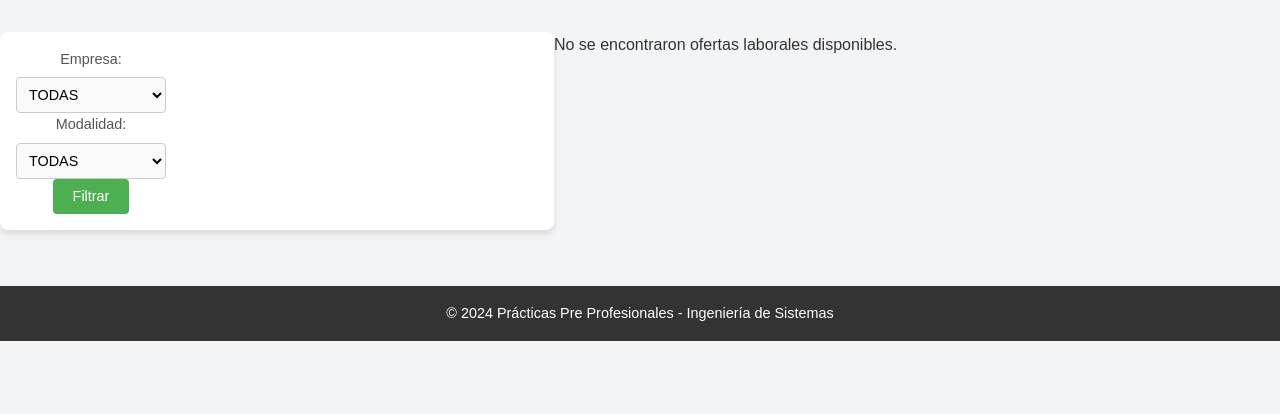
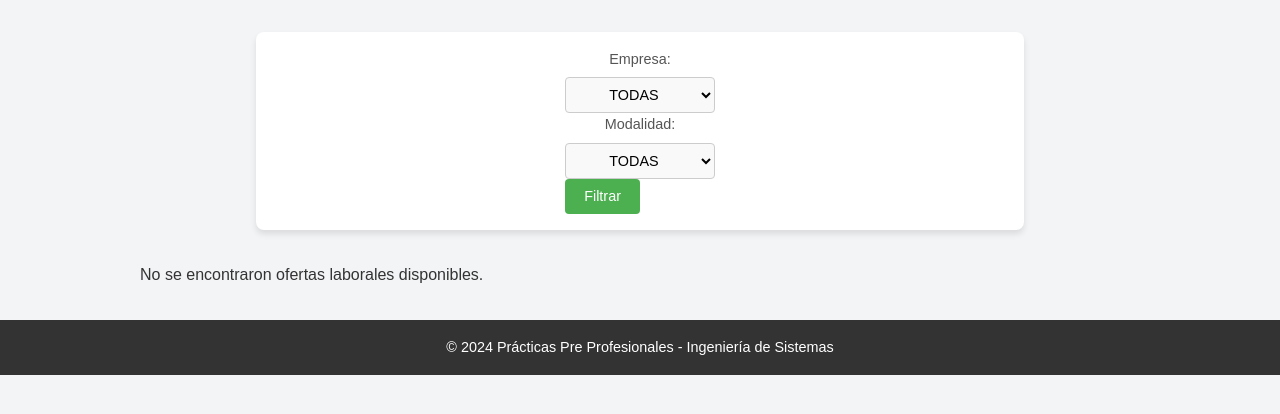
Before and after one commit to JesusMachaca/Web_Scraping, a Flask app: page / in a window 1280 px wide. Shown: the part 138-552 px from the top of the page. Run offline with Flask 3, Linux system fonts and the light colour scheme; data that the repository does not hold is empty; some libraries are stand-ins or nearby versions.

Commit message:
Update styles.css

```diff
--- a/static/styles.css
+++ b/static/styles.css
@@ -32,15 +32,84 @@ header p {
 
 /* Contenedor principal */
 main {
+    width: 100%;
     display: flex;
-    justify-content: center;
+    flex-direction: column;
+    align-items: center; /* Centramos todos los elementos dentro del main */
     padding: 2rem 0;
+}
+
+/* Sección de filtros */
+.filters {
+    width: 60%; /* Ancho del contenedor de filtros */
+    max-width: 800px; /* Limitar el ancho máximo */
+    margin-bottom: 2rem; /* Separar los filtros de las ofertas */
+    padding: 1rem;
+    background-color: #ffffff;
+    border-radius: 8px;
+    box-shadow: 0 4px 6px rgba(0, 0, 0, 0.1);
+    display: flex;
+    flex-wrap: wrap;
+    gap: 1rem;
+    justify-content: center; /* Centrar elementos dentro del contenedor */
+}
+
+/* Ajustes de grupo de filtros */
+.filter-group {
+    display: flex;
+    flex-direction: column;
+    flex: 1;
+    min-width: 150px; /* Ajustar ancho mínimo */
+    align-items: center; /* Centramos el contenido dentro de cada grupo */
+    text-align: center; /* Alineación centrada del texto */
+}
+
+/* Etiquetas */
+.filter-group label {
+    font-size: 0.9rem;
+    color: #555;
+    margin-bottom: 0.4rem;
+}
+
+/* Selectores */
+.filter-group select {
+    width: 100%; /* Ancho del selector */
+    max-width: 200px; /* Limitar el ancho máximo */
+    padding: 0.5rem;
+    font-size: 0.9rem;
+    border: 1px solid #ccc;
+    border-radius: 4px;
+    background-color: #f9f9f9;
+    transition: border-color 0.3s;
+    text-align: center; /* Centrar texto dentro del selector */
+}
+
+/* Hover en selectores */
+.filter-group select:hover {
+    border-color: #4CAF50;
+}
+
+/* Botón de filtro */
+.filter-button {
+    padding: 0.6rem 1.2rem;
+    font-size: 0.9rem;
+    background-color: #4CAF50;
+    color: #fff;
+    border: none;
+    border-radius: 4px;
+    cursor: pointer;
+    transition: background-color 0.3s, transform 0.2s;
+}
+
+.filter-button:hover {
+    background-color: #388E3C;
+    transform: translateY(-2px);
 }
 
 /* Listado de ofertas laborales */
 .job-listing {
     width: 80%;
-    max-width: 800px;
+    max-width: 1000px;
     display: grid;
     gap: 1.5rem;
 }
@@ -92,75 +161,3 @@ footer {
     padding: 1rem 0;
     font-size: 0.9rem;
 }
-
-/* Filtros */
-.filters {
-    width: 60%; /* Reducir el ancho para ajustarlo sobre las ofertas */
-    margin: 0 auto 1.5rem auto; /* Centramos el contenedor */
-    padding: 1rem;
-    background-color: #ffffff;
-    border-radius: 8px;
-    box-shadow: 0 4px 6px rgba(0, 0, 0, 0.1);
-    display: flex;
-    flex-wrap: wrap;
-    gap: 1rem;
-    justify-content: space-between; /* Distribución horizontal */
-    align-items: center;
-    text-align: center; /* Alinear contenido al centro */
-}
-
-/* Ajustes de grupo de filtros */
-.filter-group {
-    display: flex;
-    flex-direction: column;
-    flex: 1;
-    min-width: 150px; /* Ajustar ancho mínimo */
-}
-
-/* Etiquetas */
-.filter-group label {
-    font-size: 0.9rem;
-    color: #555;
-    margin-bottom: 0.4rem;
-}
-
-/* Selectores */
-.filter-group select {
-    padding: 0.5rem;
-    font-size: 0.9rem;
-    border: 1px solid #ccc;
-    border-radius: 4px;
-    background-color: #f9f9f9;
-    transition: border-color 0.3s;
-}
-
-/* Hover en selectores */
-.filter-group select:hover {
-    border-color: #4CAF50;
-}
-
-/* Botón de filtro */
-.filter-button {
-    padding: 0.6rem 1.2rem;
-    font-size: 0.9rem;
-    background-color: #4CAF50;
-    color: #fff;
-    border: none;
-    border-radius: 4px;
-    cursor: pointer;
-    transition: background-color 0.3s, transform 0.2s;
-}
-
-.filter-button:hover {
-    background-color: #388E3C;
-    transform: translateY(-2px);
-}
-
-/* Contenedor de ofertas laborales */
-.job-listing {
-    width: 80%;
-    max-width: 1000px;
-    margin: 0 auto;
-    display: grid;
-    gap: 1.5rem;
-}
```
